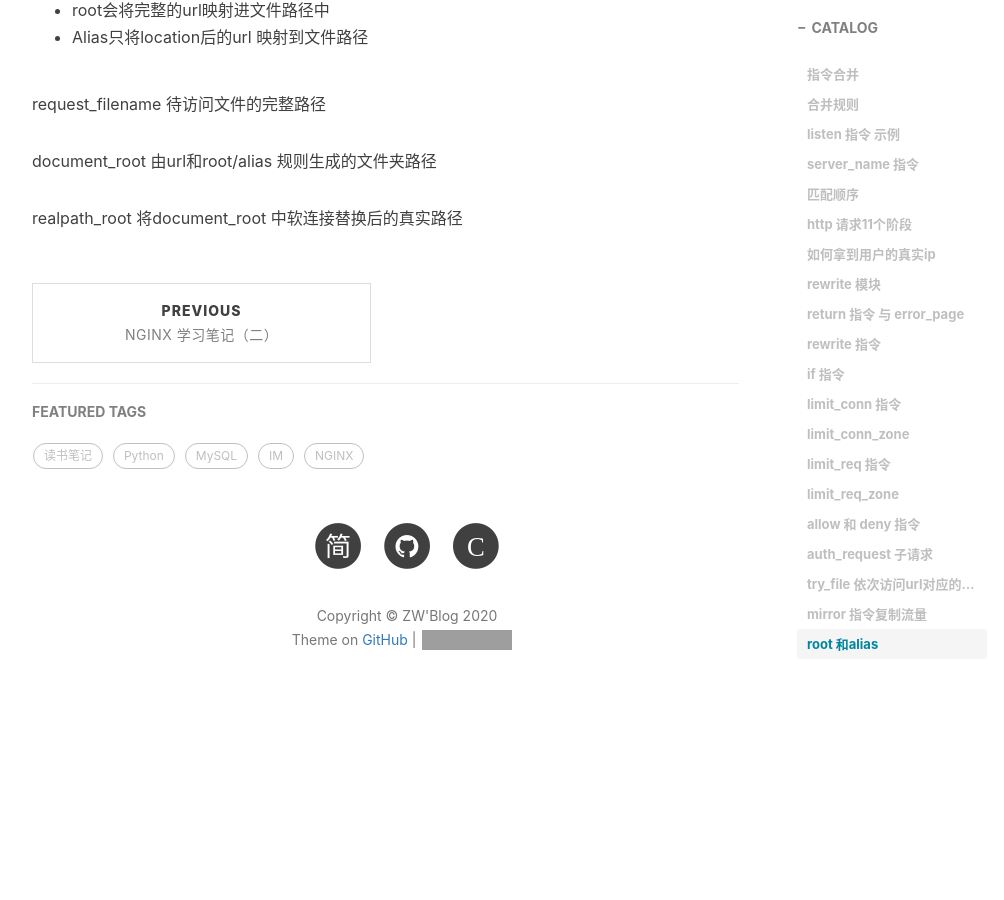
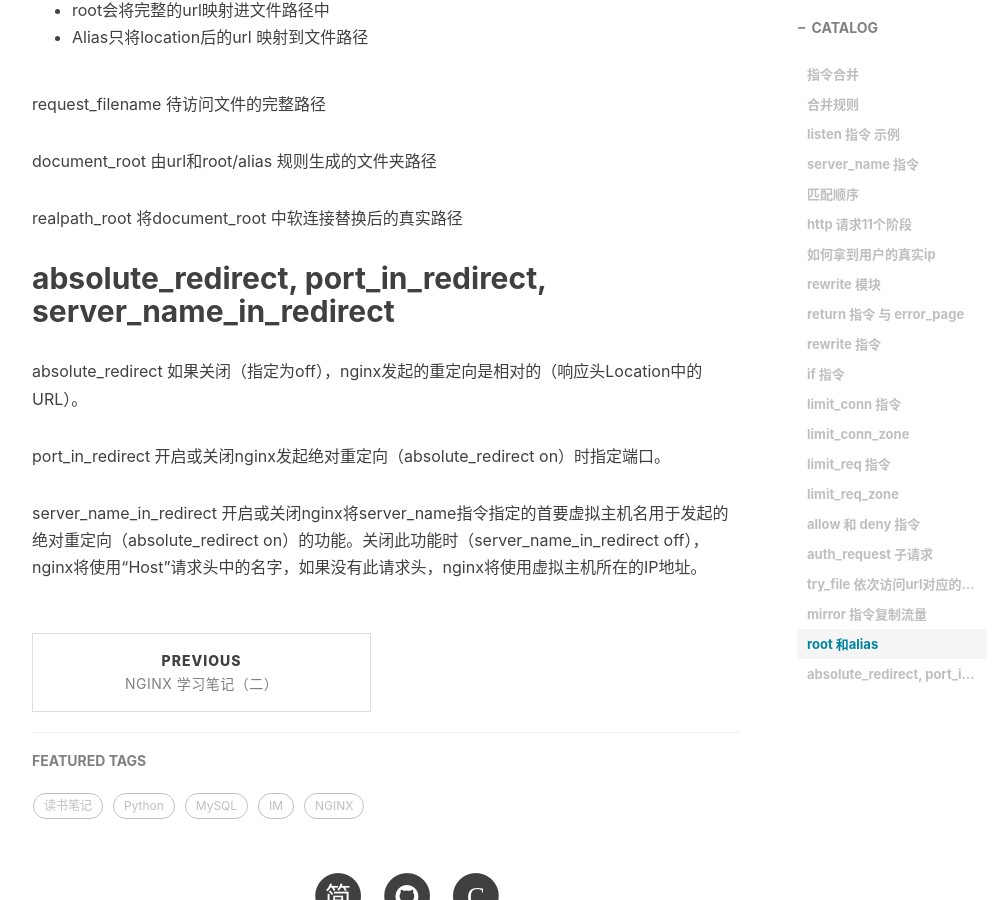
Before and after one commit to GitZW/gitzw.github.io, a Jekyll site: the page built from _posts/2020-11-11-nginx学习笔记三.md, in a window 1280 px wide and 900 px high, scrolled down 5940 px. Shown: the whole window, without its empty margins (233-1237 px from the left). Built offline with Jekyll 4.4.1, drawn with Linux system fonts in a browser that asks for light colours; nearby versions of some CDN libraries; comment, search, counter and statistics services are not loaded; before the commit the page ends 6684 px from its top, so only the background shows below that; grey boxes are pictures that could not be loaded.

Commit message:
nginx 学习笔记三

```diff
--- a/_posts/2020-11-11-nginx学习笔记三.md
+++ b/_posts/2020-11-11-nginx学习笔记三.md
@@ -248,3 +248,11 @@ request_filename 待访问文件的完整路径
 document_root 由url和root/alias 规则生成的文件夹路径
 
 realpath_root 将document_root 中软连接替换后的真实路径
+
+
+## absolute_redirect, port_in_redirect, server_name_in_redirect
+absolute_redirect  如果关闭（指定为off），nginx发起的重定向是相对的（响应头Location中的URL）。
+
+port_in_redirect 开启或关闭nginx发起绝对重定向（absolute_redirect on）时指定端口。
+
+server_name_in_redirect 开启或关闭nginx将server_name指令指定的首要虚拟主机名用于发起的绝对重定向（absolute_redirect on）的功能。关闭此功能时（server_name_in_redirect off），nginx将使用“Host”请求头中的名字，如果没有此请求头，nginx将使用虚拟主机所在的IP地址。
```
